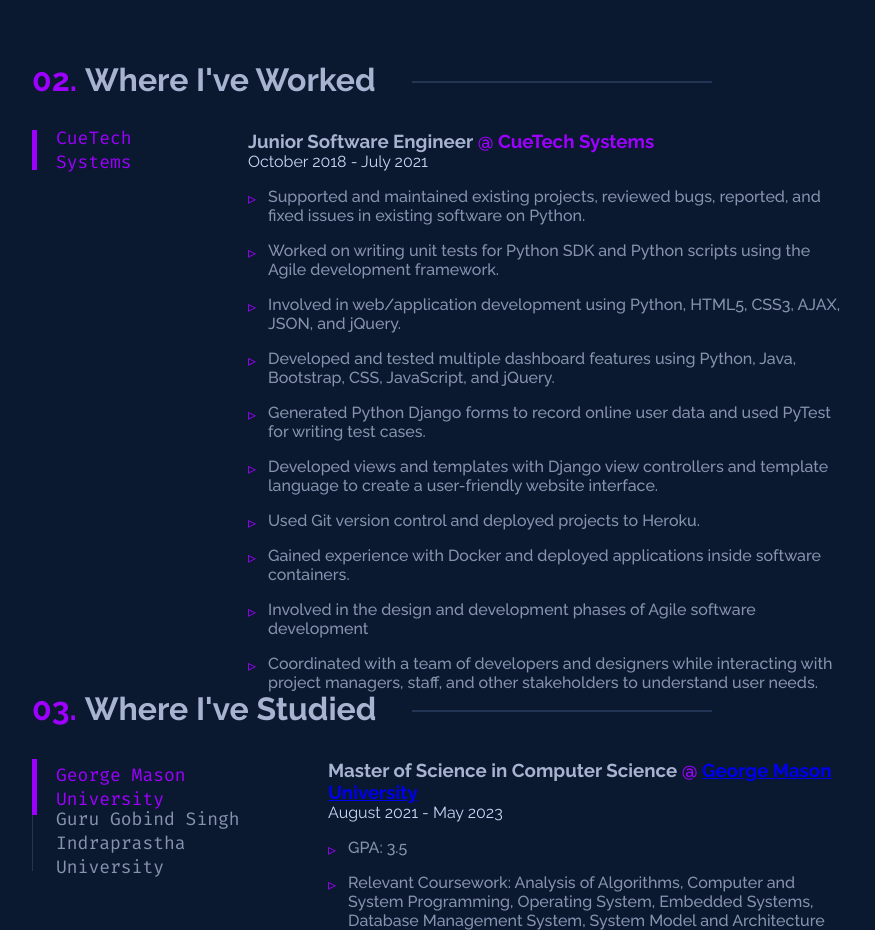
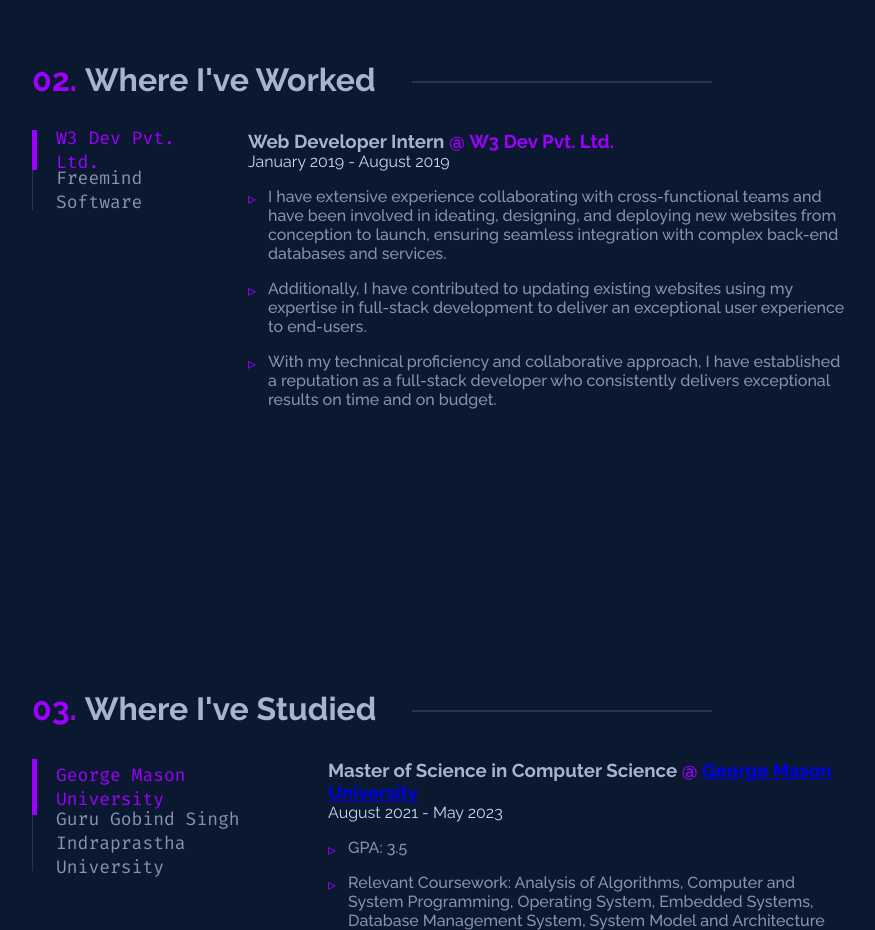
Before and after one commit to knightfury101/Portfolio_New, a Next.js app: page / in a window 1280 px wide. Shown: the part 2000-2930 px from the top of the page, without its empty margins (208-1083 px from the left). Built offline with nearby package versions, Linux system fonts and the light colour scheme; no server answers.

Commit message:
Update Experience.tsx

```diff
--- a/src/sections/Experience.tsx
+++ b/src/sections/Experience.tsx
@@ -13,48 +13,48 @@ function Experience() {
   }, [selected]);
 
   const expereinces = [
+    // {
+    //   name: "CueTech Systems",
+    //   role: "Junior Software Engineer",
+    //   url: "",
+    //   start: "October 2018",
+    //   end: "July 2021",
+    //   shortDescription: [
+    //     "Supported and maintained existing projects, reviewed bugs, reported, and fixed issues in existing software on Python.",
+    //     "Worked on writing unit tests for Python SDK and Python scripts using the Agile development framework.",
+    //     "Involved in web/application development using Python, HTML5, CSS3, AJAX, JSON, and jQuery.",
+    //     "Developed and tested multiple dashboard features using Python, Java, Bootstrap, CSS, JavaScript, and jQuery.",
+    //     "Generated Python Django forms to record online user data and used PyTest for writing test cases.",
+    //     "Developed views and templates with Django view controllers and template language to create a user-friendly website interface.",
+    //     "Used Git version control and deployed projects to Heroku.",
+    //     "Gained experience with Docker and deployed applications inside software containers.",
+    //     "Involved in the design and development phases of Agile software development",
+    //     "Coordinated with a team of developers and designers while interacting with project managers, staff, and other stakeholders to understand user needs.",
+    //   ],
+    // },
     {
-      name: "CueTech Systems",
-      role: "Junior Software Engineer",
+      name: "W3 Dev Pvt. Ltd.",
+      role: "Web Developer Intern",
       url: "",
-      start: "October 2018",
-      end: "July 2021",
+      start: "January 2019",
+      end: "August 2019",
       shortDescription: [
-        "Supported and maintained existing projects, reviewed bugs, reported, and fixed issues in existing software on Python.",
-        "Worked on writing unit tests for Python SDK and Python scripts using the Agile development framework.",
-        "Involved in web/application development using Python, HTML5, CSS3, AJAX, JSON, and jQuery.",
-        "Developed and tested multiple dashboard features using Python, Java, Bootstrap, CSS, JavaScript, and jQuery.",
-        "Generated Python Django forms to record online user data and used PyTest for writing test cases.",
-        "Developed views and templates with Django view controllers and template language to create a user-friendly website interface.",
-        "Used Git version control and deployed projects to Heroku.",
-        "Gained experience with Docker and deployed applications inside software containers.",
-        "Involved in the design and development phases of Agile software development",
-        "Coordinated with a team of developers and designers while interacting with project managers, staff, and other stakeholders to understand user needs.",
+        "I have extensive experience collaborating with cross-functional teams and have been involved in ideating, designing, and deploying new websites from conception to launch, ensuring seamless integration with complex back-end databases and services.",
+        "Additionally, I have contributed to updating existing websites using my expertise in full-stack development to deliver an exceptional user experience to end-users.",
+        "With my technical proficiency and collaborative approach, I have established a reputation as a full-stack developer who consistently delivers exceptional results on time and on budget.",
       ],
     },
-    // {
-    //   name: "W3 Dev Pvt. Ltd.",
-    //   role: "Web Developer Intern",
-    //   url: "",
-    //   start: "January 2019",
-    //   end: "August 2019",
-    //   shortDescription: [
-    //     "I have extensive experience collaborating with cross-functional teams and have been involved in ideating, designing, and deploying new websites from conception to launch, ensuring seamless integration with complex back-end databases and services.",
-    //     "Additionally, I have contributed to updating existing websites using my expertise in full-stack development to deliver an exceptional user experience to end-users.",
-    //     "With my technical proficiency and collaborative approach, I have established a reputation as a full-stack developer who consistently delivers exceptional results on time and on budget.",
-    //   ],
-    // },
-    // {
-    //   name: "Freemind Software",
-    //   role: "Front End Developer Intern",
-    //   url: "",
-    //   start: "July 2018",
-    //   end: "October 2018",
-    //   shortDescription: [
-    //     "I have successfully executed critical improvements to enhance user interface and experience by utilizing advanced coding techniques in HTML, CSS, and JavaScript frameworks such as jQuery and React.js.",
-    //     "Additionally, I have effectively translated UI/UX design frameworks into polished, high-quality visual elements through skillful coding in dynamic, fast-paced environments.",
-    //   ],
-    // },
+    {
+      name: "Freemind Software",
+      role: "Front End Developer Intern",
+      url: "",
+      start: "July 2018",
+      end: "October 2018",
+      shortDescription: [
+        "I have successfully executed critical improvements to enhance user interface and experience by utilizing advanced coding techniques in HTML, CSS, and JavaScript frameworks such as jQuery and React.js.",
+        "Additionally, I have effectively translated UI/UX design frameworks into polished, high-quality visual elements through skillful coding in dynamic, fast-paced environments.",
+      ],
+    },
   ];
   return (
     <motion.div
```
